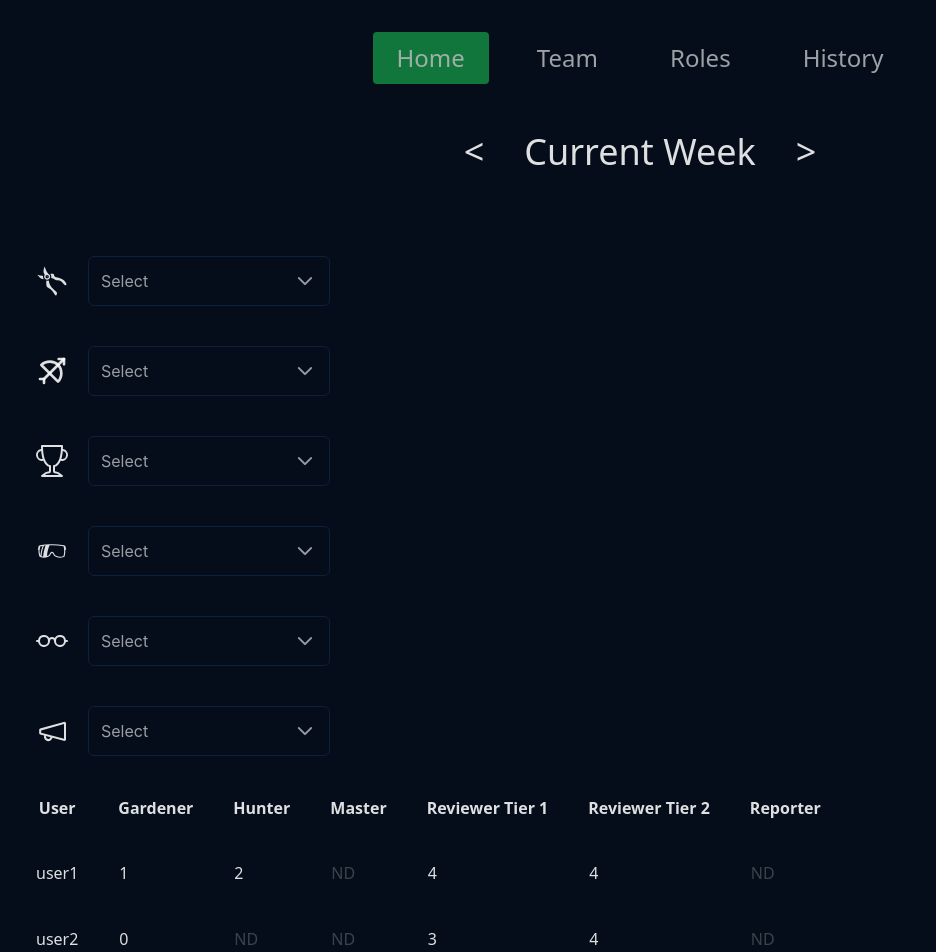
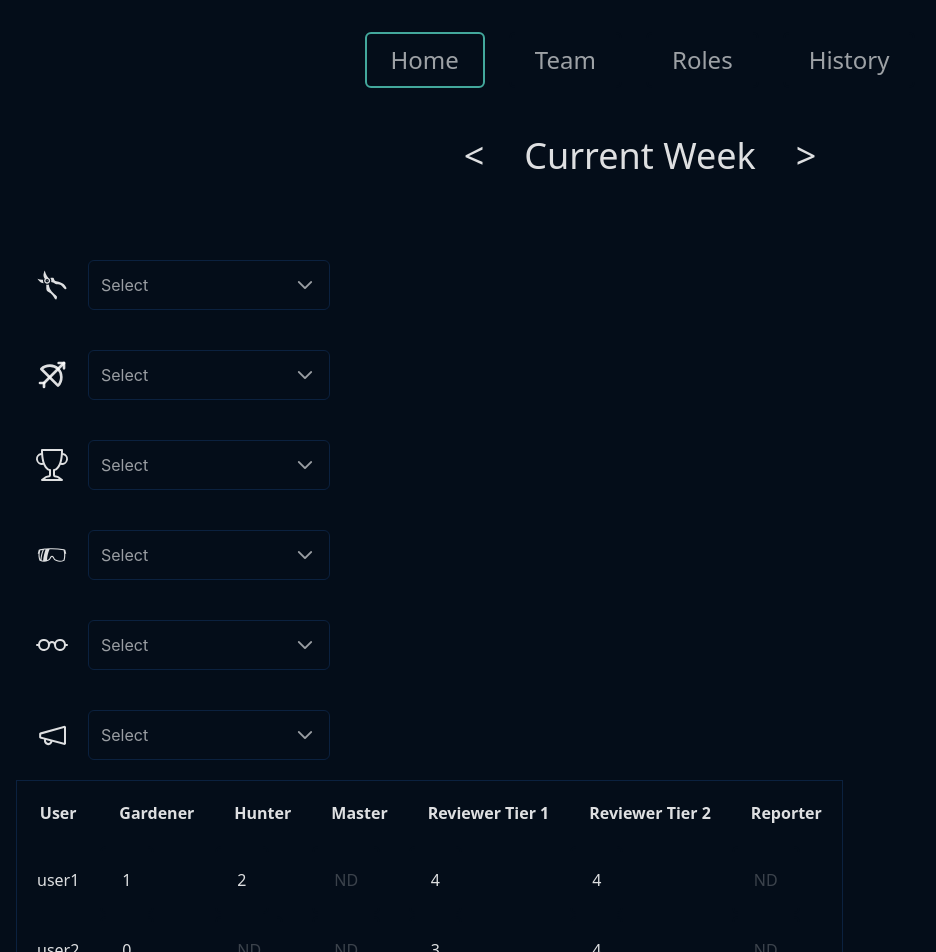
Before and after one commit to ai-autocoder/role-manager, a React (Create React App) app: page / in a window 1280 px wide. Shown: the top 952 px of the page, without its empty margins (0-936 px from the left). Built offline with nearby package versions, Linux system fonts and the light colour scheme.

Commit message:
Apply theme styling to navbar and table

```diff
--- a/src/components/navbar.jsx
+++ b/src/components/navbar.jsx
@@ -34,24 +34,25 @@ function Navbar() {
                 px-6
                 py-2.5
                 opacity-70
-                rounded
                 transition
                 duration-150
                 ease-in-out
                 flex
                 items-center
                 whitespace-nowrap
-                hover:opacity-100
+					 hover:bg-surface-hover
                 dark: opacity-100
-                dark: hover:bg-slate-500
-                ${
-                  location.pathname === item.url
-                    ? `
-                  dark: bg-green-600
-                  dark: hover:bg-green-600`
-                    : ""
-                }
+					 focus:shadow-focus
                 `}
+                style={{
+                  borderRadius: "var(--border-radius)",
+                  border:
+                    location.pathname === item.url
+                      ? "2px solid var(--primary-color)"
+                      : "2px solid var(--surface-ground)",
+                  outline: "0 none",
+                  outlineOffset: "0",
+                }}
                 end
               >
                 {item.title}
--- a/src/components/tableHistory.jsx
+++ b/src/components/tableHistory.jsx
@@ -16,9 +16,14 @@ const TableHistory = ({ userHistory, selectHandler, pool }) => {
       <td key={`${user.id}${role.id}`}>
         <button
           type="button"
-          className={`p-5 rounded-md enabled:hover:bg-cyan-600 disabled:cursor-not-allowed disabled:opacity-25 ${
-            isSelected ? "bg-cyan-500" : ""
-          }`}
+          className={`p-5 rounded enabled:hover:bg-surface-hover disabled:opacity-25 focus:shadow-focus`}
+          style={{
+            border: isSelected
+              ? "2px solid var(--primary-color)"
+              : "2px solid var(--surface-ground)",
+            outline: "0 none",
+            outlineOffset: "0",
+          }}
           onClick={() => selectHandler(role.id, user.name)}
           disabled={!isAvailable}
         >
@@ -33,7 +38,11 @@ const TableHistory = ({ userHistory, selectHandler, pool }) => {
   }
 
   return (
-    <table>
+    <table
+      style={{
+        border: "1px solid var(--surface-border)",
+      }}
+    >
       <thead>
         <tr>
           <th className="p-5">User</th>
--- a/tailwind.config.js
+++ b/tailwind.config.js
@@ -3,6 +3,17 @@ module.exports = {
   content: ["./src/**/*.{js,jsx,ts,tsx}"],
   theme: {
     extend: {},
+    colors: {
+      "primary-color": "var(--primary-color)",
+      "surface-hover": "var(--surface-hover)",
+      "surface-ground": "var(--surface-ground)",
+    },
+    borderRadius: {
+      DEFAULT: "var(--border-radius)",
+    },
+    boxShadow: {
+      focus: "var(--focus-ring)",
+    },
   },
   plugins: [],
 };
```
